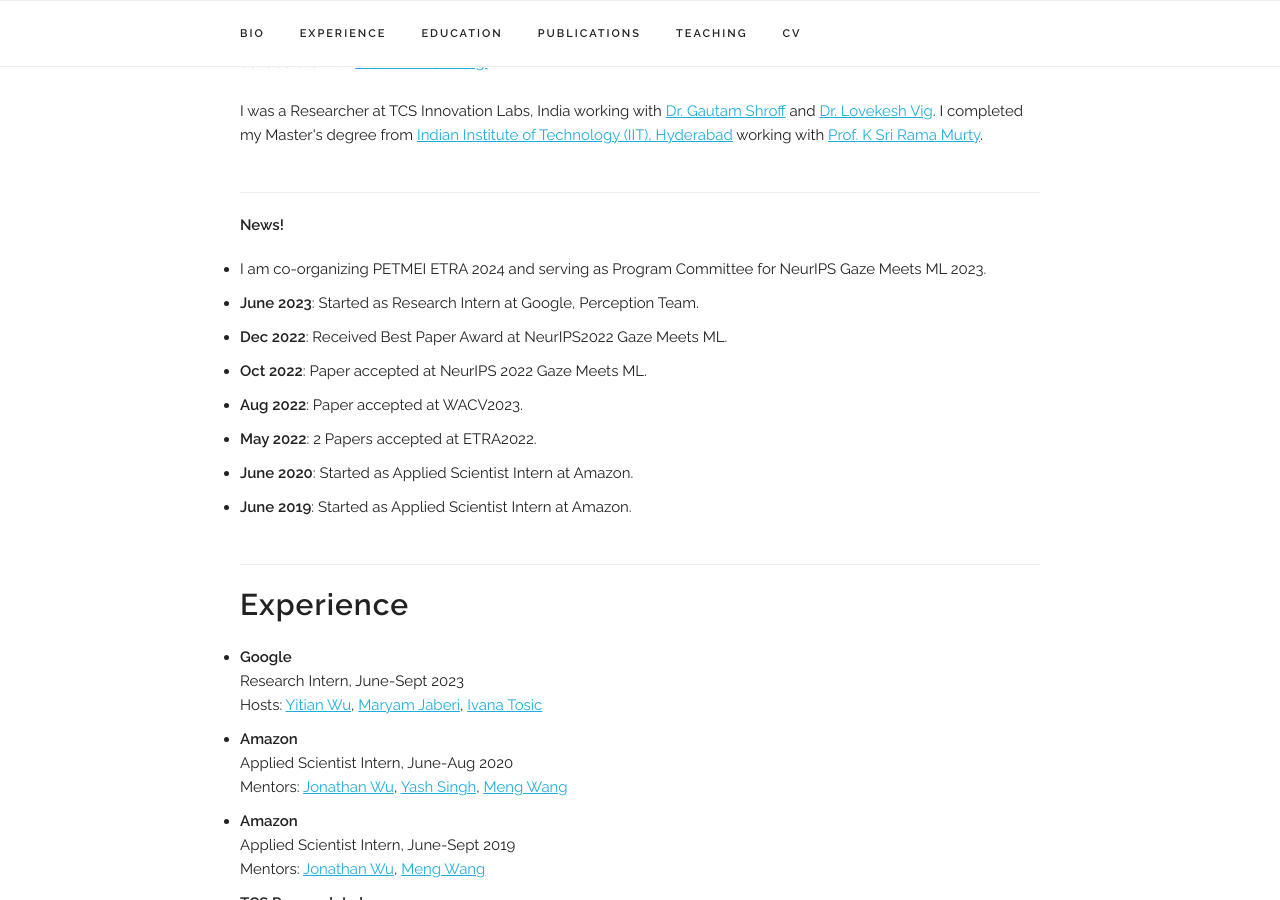
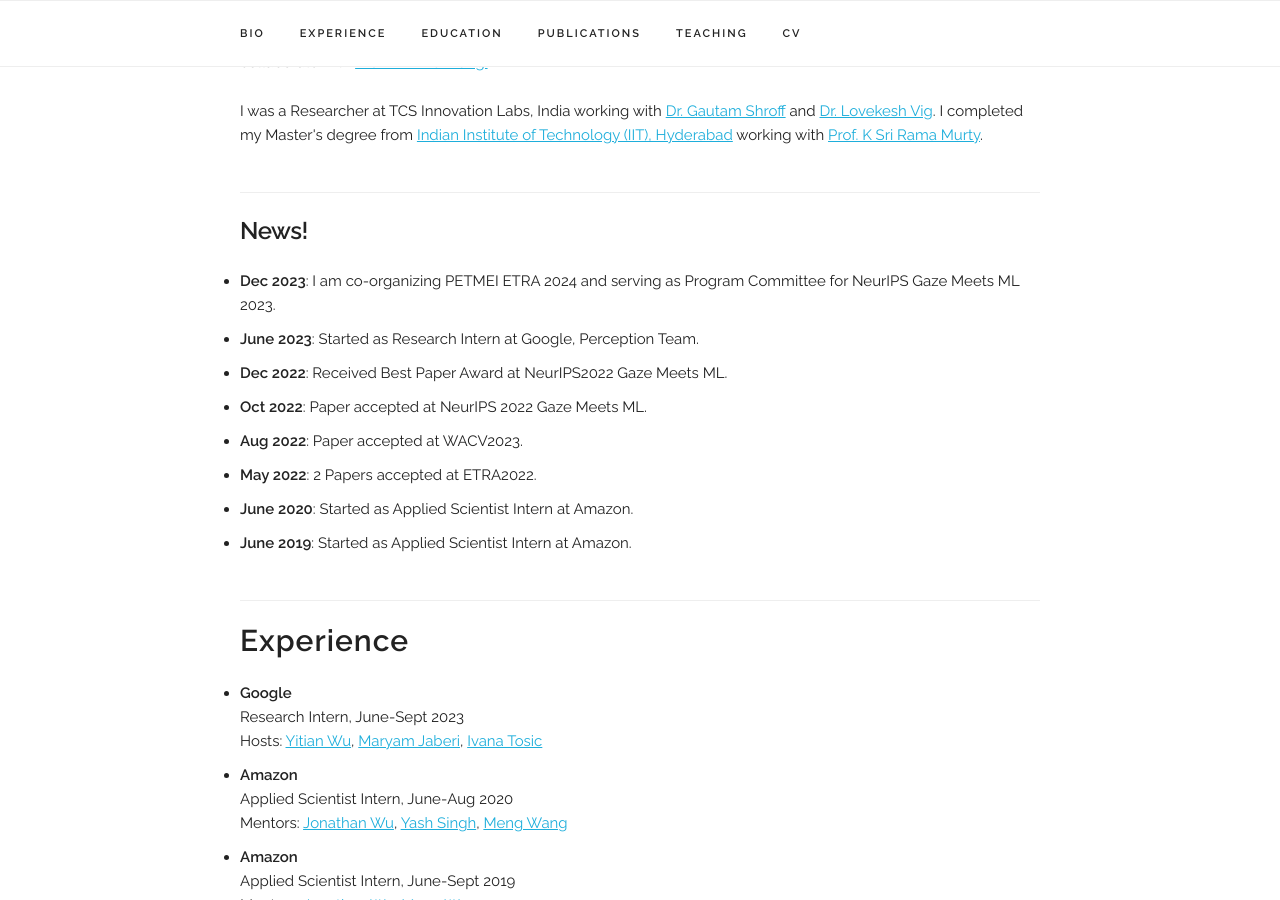
Before and after one commit to jswati31/jswati31.github.io, a Jekyll site: the page index.html, which Jekyll copies as it is, in a window 1280 px wide and 900 px high, scrolled down 412 px. Built offline with Jekyll 4.4.1, drawn with Linux system fonts in a browser that asks for light colours; some web fonts are replaced.

Commit message:
updated new

```diff
--- a/index.html
+++ b/index.html
@@ -125,9 +125,9 @@
 
 <!-- ========== BIO ========== -->
 <div class="docs-section" id="news">
-  <h6><b>News!</b></h6>
+  <h5><b>News!</b></h5>
   <ul>
-    <li>I am co-organizing PETMEI ETRA 2024 and serving as Program Committee for NeurIPS Gaze Meets ML 2023.</li>
+    <li><b>Dec 2023</b>: I am co-organizing PETMEI ETRA 2024 and serving as Program Committee for NeurIPS Gaze Meets ML 2023.</li>
     <li><b>June 2023</b>: Started as Research Intern at Google, Perception Team.</li>
     <li><b>Dec 2022</b>: Received Best Paper Award at NeurIPS2022 Gaze Meets ML.</li>
     <li><b>Oct 2022</b>: Paper accepted at NeurIPS 2022 Gaze Meets ML.</li>
```
